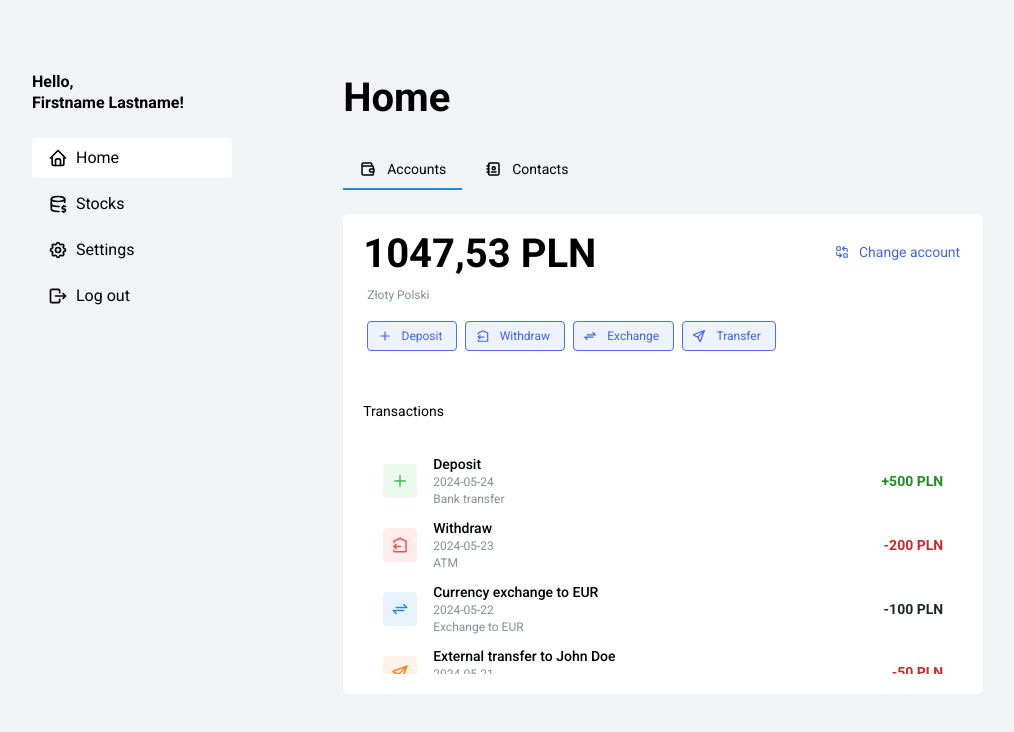
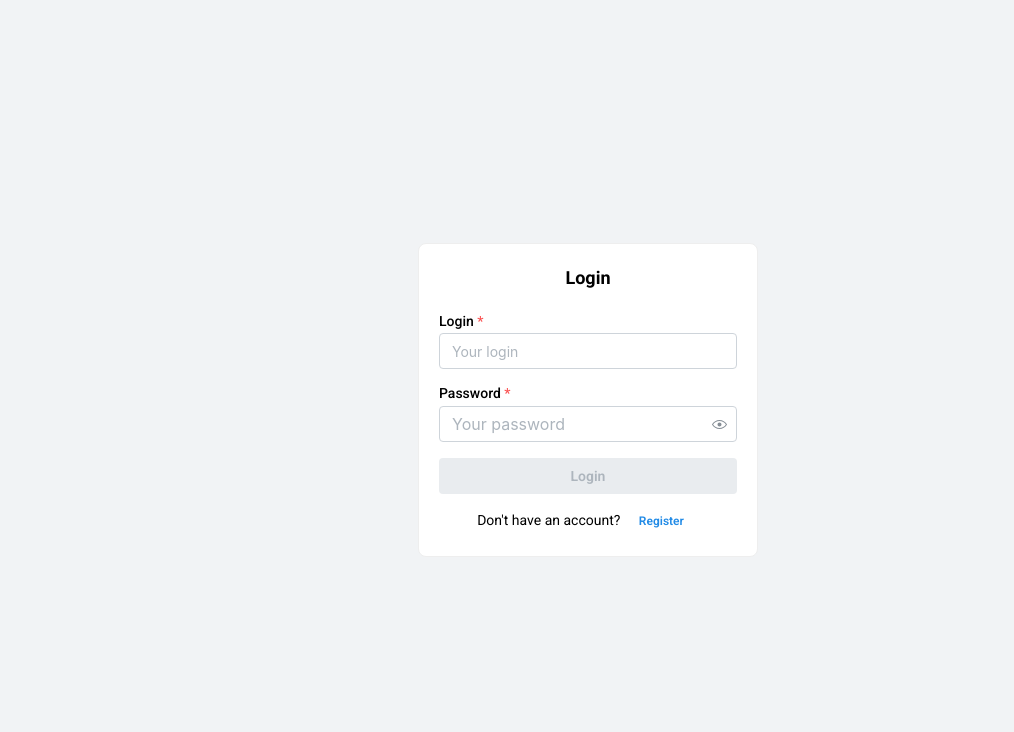
Before and after one commit to vvrega/bank-app, a Next.js app: page / in a window 1280 px wide. Shown: the top 732 px of the page, without its empty margins (52-1066 px from the left). Built offline with nearby package versions, Linux system fonts and the light colour scheme.

Commit message:
feat(auth): add login and register pages

```diff
--- a/src/app/page.tsx
+++ b/src/app/page.tsx
@@ -1,11 +1,19 @@
-import ExchangeRates from '@/components/ExchangeRates';
-import MainLayout from '@/components/MainLayout/MainLayout';
+'use client';
+
+import { useState } from 'react';
+import { Login } from '@/components/Login/Login';
+import { Register } from '@/components/Register/Register';
 
 export default function Home() {
+  const [showRegister, setShowRegister] = useState(false);
+
   return (
     <main>
-      <MainLayout />
-      {/* <ExchangeRates /> */}
+      {showRegister ? (
+        <Register onSwitch={() => setShowRegister(false)} />
+      ) : (
+        <Login onSwitch={() => setShowRegister(true)} />
+      )}
     </main>
   );
 }
--- /dev/null
+++ b/src/components/Login/Login.tsx
@@ -0,0 +1,78 @@
+'use client';
+
+import { useState } from 'react';
+import {
+  Box,
+  Button,
+  PasswordInput,
+  TextInput,
+  Text,
+  Group,
+} from '@mantine/core';
+
+interface LoginProps {
+  onSwitch: () => void;
+  onLogin?: (login: string, password: string) => void;
+}
+
+export function Login({ onSwitch, onLogin }: LoginProps) {
+  const [login, setLogin] = useState('');
+  const [password, setPassword] = useState('');
+
+  return (
+    <Box
+      style={{
+        minHeight: '100vh',
+        display: 'flex',
+        alignItems: 'center',
+        justifyContent: 'center',
+      }}
+    >
+      <Box
+        maw={340}
+        w="100%"
+        p="lg"
+        style={{
+          border: '1px solid #eee',
+          borderRadius: 8,
+          backgroundColor: 'white',
+        }}
+      >
+        <Text size="lg" fw={700} mb="md" ta="center">
+          Login
+        </Text>
+        <TextInput
+          label="Login"
+          placeholder="Your login"
+          value={login}
+          onChange={(e) => setLogin(e.currentTarget.value)}
+          mb="sm"
+          required
+        />
+        <PasswordInput
+          label="Password"
+          placeholder="Your password"
+          value={password}
+          onChange={(e) => setPassword(e.currentTarget.value)}
+          mb="md"
+          required
+        />
+        <Group justify="space-between" mb="sm">
+          <Button
+            fullWidth
+            onClick={() => onLogin?.(login, password)}
+            disabled={!login || !password}
+          >
+            Login
+          </Button>
+        </Group>
+        <Text size="sm" ta="center">
+          Don&apos;t have an account?{' '}
+          <Button variant="subtle" size="xs" onClick={onSwitch}>
+            Register
+          </Button>
+        </Text>
+      </Box>
+    </Box>
+  );
+}
--- /dev/null
+++ b/src/components/Register/Register.tsx
@@ -0,0 +1,134 @@
+import { useState } from 'react';
+import {
+  Box,
+  Button,
+  PasswordInput,
+  TextInput,
+  Text,
+  Group,
+} from '@mantine/core';
+
+interface RegisterProps {
+  onSwitch: () => void;
+  onRegister?: (login: string, email: string, password: string) => void;
+}
+
+function isValidEmail(email: string) {
+  return /^[^\s@]+@[^\s@]+\.[^\s@]+$/.test(email);
+}
+
+function isValidPassword(password: string) {
+  // At least 8 chars, one uppercase, one symbol
+  return /^(?=.*[A-Z])(?=.*[!@#$%^&*()_+\-=[\]{};':"\\|,.<>/?]).{8,}$/.test(
+    password
+  );
+}
+
+export function Register({ onSwitch, onRegister }: RegisterProps) {
+  const [login, setLogin] = useState('');
+  const [email, setEmail] = useState('');
+  const [password, setPassword] = useState('');
+  const [confirm, setConfirm] = useState('');
+
+  const loginError =
+    login && login.length < 6
+      ? 'Login must be at least 6 characters'
+      : undefined;
+  const emailError =
+    email && !isValidEmail(email) ? 'Invalid email address' : undefined;
+  const passwordError =
+    password && !isValidPassword(password)
+      ? 'Password must be at least 8 characters, contain a capital letter and a symbol'
+      : undefined;
+  const confirmError =
+    password && confirm && password !== confirm
+      ? "Passwords don't match"
+      : undefined;
+
+  const isFormValid =
+    !loginError &&
+    !emailError &&
+    !passwordError &&
+    !confirmError &&
+    login &&
+    email &&
+    password &&
+    confirm;
+
+  return (
+    <Box
+      style={{
+        minHeight: '100vh',
+        display: 'flex',
+        alignItems: 'center',
+        justifyContent: 'center',
+      }}
+    >
+      <Box
+        maw={340}
+        w="100%"
+        p="lg"
+        style={{
+          border: '1px solid #eee',
+          borderRadius: 8,
+          backgroundColor: 'white',
+        }}
+      >
+        <Text size="lg" fw={700} mb="md" ta="center">
+          Register
+        </Text>
+        <TextInput
+          label="Login"
+          placeholder="Choose a login"
+          value={login}
+          onChange={(e) => setLogin(e.currentTarget.value)}
+          mb="sm"
+          required
+          error={loginError}
+        />
+        <TextInput
+          label="Email"
+          placeholder="you@email.com"
+          value={email}
+          onChange={(e) => setEmail(e.currentTarget.value)}
+          mb="sm"
+          required
+          error={emailError}
+        />
+        <PasswordInput
+          label="Password"
+          placeholder="Create password"
+          value={password}
+          onChange={(e) => setPassword(e.currentTarget.value)}
+          mb="sm"
+          required
+          error={passwordError}
+        />
+        <PasswordInput
+          label="Confirm password"
+          placeholder="Repeat password"
+          value={confirm}
+          onChange={(e) => setConfirm(e.currentTarget.value)}
+          mb="md"
+          required
+          error={confirmError}
+        />
+        <Group justify="space-between" mb="sm">
+          <Button
+            fullWidth
+            onClick={() => onRegister?.(login, email, password)}
+            disabled={!isFormValid}
+          >
+            Register
+          </Button>
+        </Group>
+        <Text size="sm" ta="center">
+          Already have an account?{' '}
+          <Button variant="subtle" size="xs" onClick={onSwitch}>
+            Login
+          </Button>
+        </Text>
+      </Box>
+    </Box>
+  );
+}
```
Also changed, not shown: src/app/dashboard/page.tsx (added, +9 -0 lines).
